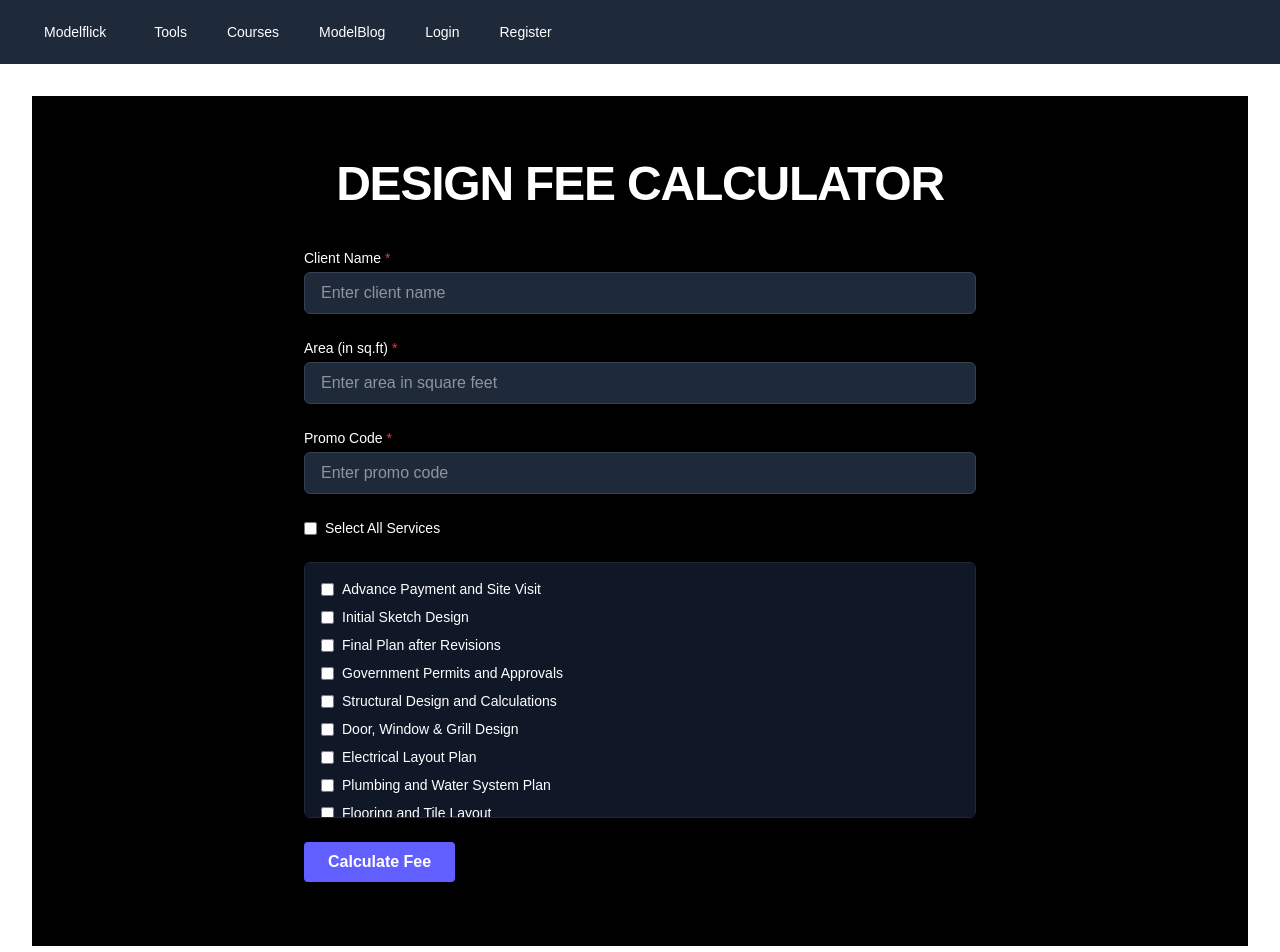
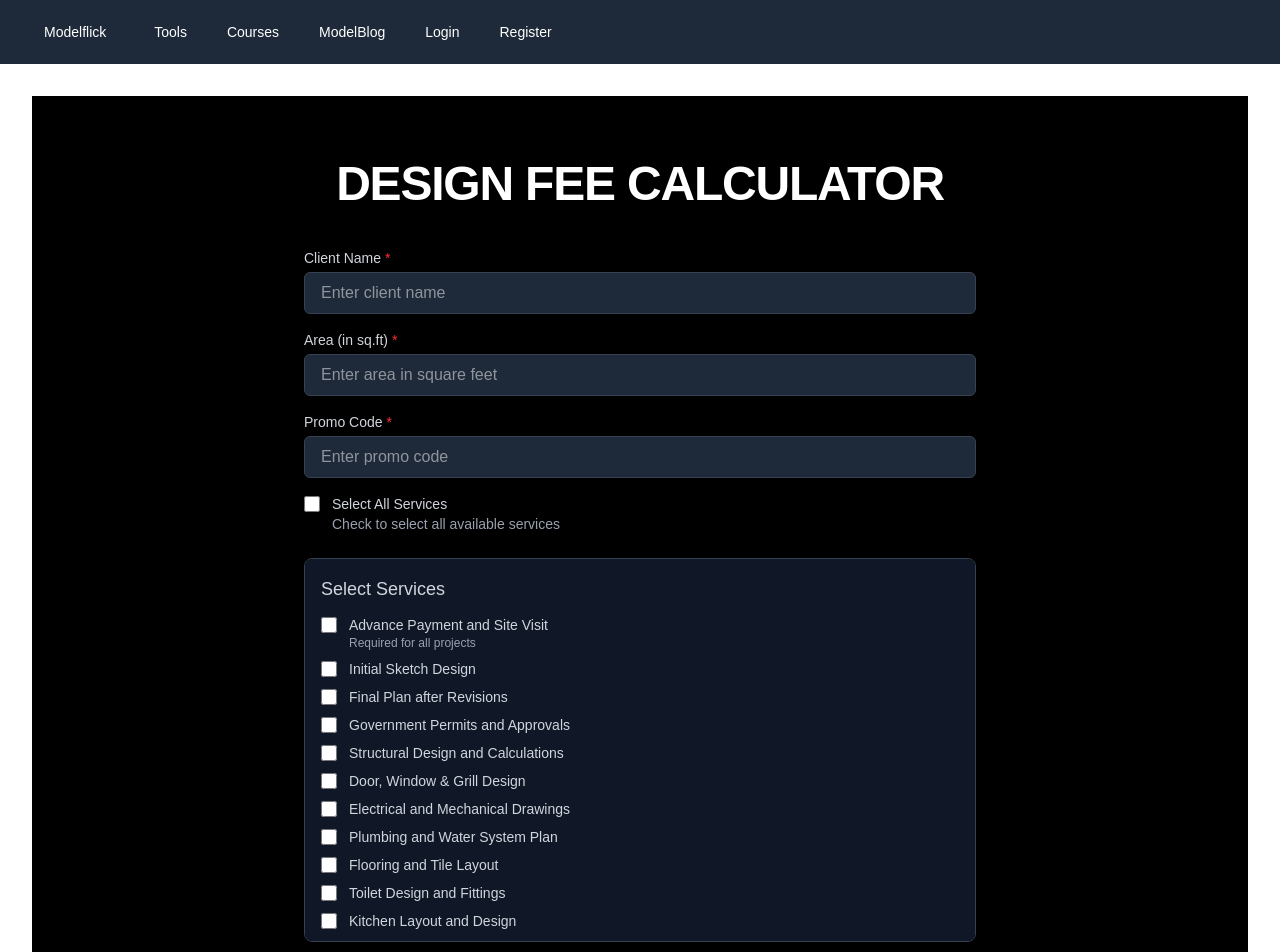
Before and after one commit to Arunarchitect/Website-next, a Next.js app: page /tools/fee in a window 1280 px wide. Shown: the top 952 px of the page. Built offline with nearby package versions, Linux system fonts and the light colour scheme; no server answers.

Commit message:
added elsint and type error corection

```diff
--- a/app/tools/fee/page.tsx
+++ b/app/tools/fee/page.tsx
@@ -1,10 +1,9 @@
 "use client";
-
-import React from "react";
+import React, { useState } from "react";
 import { useCalculator } from "@/components/fee/useCalculator";
 import { generatePDF } from "@/components/fee/PDFGenerator";
 import { FormFields } from "@/components/fee/FormFields";
-import ServicesChecklist from "@/components/fee/ServicesChecklist";
+import { ServicesChecklist } from "@/components/fee/ServicesChecklist";
 import { ResultsDisplay } from "@/components/fee/ResultsDisplay";
 import { serviceComponents } from "@/components/fee/constants";
 
@@ -21,14 +20,29 @@ const BudgetCalculator: React.FC = () => {
     selectAll,
     error,
     selectedComponents,
+    consultantData,
     handleCheckboxChange,
     handleSelectAllChange,
     handleCalculate,
   } = useCalculator();
 
+  const [isLoading, setIsLoading] = useState(false);
+
   const handleGeneratePDF = () => {
-    if (result) {
-      generatePDF(clientName, selectedComponents, serviceFees, result, area);
+    setIsLoading(true);
+    try {
+      if (result) {
+        generatePDF(
+          clientName,
+          selectedComponents,
+          serviceFees,
+          result,
+          area,
+          consultantData
+        );
+      }
+    } finally {
+      setIsLoading(false);
     }
   };
 
@@ -51,7 +65,7 @@ const BudgetCalculator: React.FC = () => {
         />
 
         <ServicesChecklist
-          services={serviceComponents} // Passing serviceComponents as services prop
+          services={serviceComponents}
           selectedComponents={selectedComponents}
           handleCheckboxChange={handleCheckboxChange}
         />
@@ -66,7 +80,10 @@ const BudgetCalculator: React.FC = () => {
         <ResultsDisplay
           result={result}
           error={error}
+          serviceFees={serviceFees}
+          selectedComponents={selectedComponents}
           generatePDF={handleGeneratePDF}
+          isLoading={isLoading}
         />
       </div>
     </div>
--- a/components/areafind/constants.ts
+++ b/components/areafind/constants.ts
@@ -7,5 +7,8 @@ export const spaceTypes: SpaceType[] = [
   { name: "Bathroom", defaultArea: 50 },
   { name: "Dining Room", defaultArea: 120 },
   { name: "Home Office", defaultArea: 80 },
+  { name: "Guest Room", defaultArea: 180 },
+  { name: "Dressing Space", defaultArea: 75 },
+  { name: "Car Porch", defaultArea: 320 },
   { name: "Custom Space", defaultArea: 50, isCustom: true } // Added custom space
 ];
--- a/components/fee/FormFields.tsx
+++ b/components/fee/FormFields.tsx
@@ -9,6 +9,7 @@ interface FormFieldsProps {
   setPromoCode: (value: string) => void;
   selectAll: boolean;
   handleSelectAllChange: () => void;
+  error?: string;
 }
 
 export const FormFields: React.FC<FormFieldsProps> = ({
@@ -20,68 +21,107 @@ export const FormFields: React.FC<FormFieldsProps> = ({
   setPromoCode,
   selectAll,
   handleSelectAllChange,
+  error,
 }) => {
+  const handleAreaChange = (e: React.ChangeEvent<HTMLInputElement>) => {
+    const value = e.target.value;
+    setArea(value === "" ? "" : Math.max(0, Number(value)));
+  };
+
   return (
-    <>
+    <div className="space-y-4">
+      {/* Client Name Field */}
       <div>
-        <label htmlFor="clientName" className="block text-sm font-medium mb-1">
+        <label htmlFor="clientName" className="block text-sm font-medium text-gray-300 mb-1">
           Client Name <span className="text-red-500">*</span>
         </label>
         <input
           type="text"
           id="clientName"
-          className="w-full bg-gray-800 border border-gray-700 rounded-md px-4 py-2"
+          className={`w-full bg-gray-800 border ${error && !clientName ? "border-red-500" : "border-gray-700"} rounded-md px-4 py-2 text-white focus:ring-2 focus:ring-indigo-500 focus:border-transparent transition-colors`}
           value={clientName}
           onChange={(e) => setClientName(e.target.value)}
           placeholder="Enter client name"
           required
+          aria-invalid={!clientName}
+          aria-describedby="clientNameError"
         />
+        {error && !clientName && (
+          <p id="clientNameError" className="mt-1 text-sm text-red-500">
+            Please enter client name
+          </p>
+        )}
       </div>
 
+      {/* Area Field */}
       <div>
-        <label htmlFor="area" className="block text-sm font-medium mb-1">
+        <label htmlFor="area" className="block text-sm font-medium text-gray-300 mb-1">
           Area (in sq.ft) <span className="text-red-500">*</span>
         </label>
         <input
           type="number"
           id="area"
-          className="w-full bg-gray-800 border border-gray-700 rounded-md px-4 py-2"
+          min="0"
+          step="1"
+          className={`w-full bg-gray-800 border ${error && (!area || area <= 0) ? "border-red-500" : "border-gray-700"} rounded-md px-4 py-2 text-white focus:ring-2 focus:ring-indigo-500 focus:border-transparent transition-colors`}
           value={area}
-          onChange={(e) =>
-            setArea(e.target.value === "" ? "" : Number(e.target.value))
-          }
+          onChange={handleAreaChange}
           placeholder="Enter area in square feet"
           required
+          aria-invalid={!area || area <= 0}
+          aria-describedby="areaError"
         />
+        {error && (!area || area <= 0) && (
+          <p id="areaError" className="mt-1 text-sm text-red-500">
+            Please enter a valid area
+          </p>
+        )}
       </div>
 
+      {/* Promo Code Field */}
       <div>
-        <label htmlFor="promoCode" className="block text-sm font-medium mb-1">
+        <label htmlFor="promoCode" className="block text-sm font-medium text-gray-300 mb-1">
           Promo Code <span className="text-red-500">*</span>
         </label>
         <input
           type="text"
           id="promoCode"
-          className="w-full bg-gray-800 border border-gray-700 rounded-md px-4 py-2"
+          className={`w-full bg-gray-800 border ${error && !promoCode ? "border-red-500" : "border-gray-700"} rounded-md px-4 py-2 text-white focus:ring-2 focus:ring-indigo-500 focus:border-transparent transition-colors`}
           value={promoCode}
           onChange={(e) => setPromoCode(e.target.value)}
           placeholder="Enter promo code"
           required
+          aria-invalid={!promoCode}
+          aria-describedby="promoCodeError"
         />
+        {error && !promoCode && (
+          <p id="promoCodeError" className="mt-1 text-sm text-red-500">
+            Please enter promo code
+          </p>
+        )}
       </div>
 
-      <div className="flex items-center">
+      {/* Select All Checkbox */}
+      <div className="flex items-start">
+        <div className="flex items-center h-5">
           <input
             type="checkbox"
             id="select-all"
             checked={selectAll}
             onChange={handleSelectAllChange}
-          className="mr-2"
+            className="h-4 w-4 text-indigo-600 focus:ring-indigo-500 border-gray-700 rounded"
+            aria-describedby="select-all-description"
           />
-        <label htmlFor="select-all" className="text-sm font-medium">
+        </div>
+        <div className="ml-3 text-sm">
+          <label htmlFor="select-all" className="font-medium text-gray-300">
             Select All Services
           </label>
+          <p id="select-all-description" className="text-gray-400">
+            Check to select all available services
+          </p>
         </div>
-    </>
+      </div>
+    </div>
   );
 };
--- a/components/fee/ServicesChecklist.tsx
+++ b/components/fee/ServicesChecklist.tsx
@@ -1,34 +1,74 @@
 import React from "react";
 
 interface ServicesChecklistProps {
-  services: string[];  // Changed from serviceComponents to services
+  services: string[];
   selectedComponents: Record<string, boolean>;
   handleCheckboxChange: (service: string) => void;
+  selectAll?: boolean;
+  error?: string;
 }
 
-const ServicesChecklist: React.FC<ServicesChecklistProps> = ({
-  services,  // Changed prop name
+export const ServicesChecklist: React.FC<ServicesChecklistProps> = ({
+  services,
   selectedComponents,
   handleCheckboxChange,
+  error,
 }) => {
+  // Check if at least one service is selected (excluding "Advance Payment and Site Visit")
+  const hasMinimumSelection = Object.entries(selectedComponents)
+    .filter(([service]) => service !== "Advance Payment and Site Visit")
+    .some(([, selected]) => selected);
+
   return (
-    <div className="bg-gray-900 rounded-md p-4 max-h-64 overflow-y-auto border border-gray-800">
-      {services.map((service) => (  // Using services prop instead of serviceComponents
-        <div key={service} className="flex items-center mb-2">
+    <div className="space-y-4">
+      <div
+        className={`bg-gray-900 rounded-lg p-4 max-h-96 overflow-y-auto border ${
+          error ? "border-red-500" : "border-gray-700"
+        } transition-colors`}
+        aria-live="polite"
+      >
+        <h3 className="text-lg font-medium text-gray-300 mb-3">
+          Select Services
+          {error && !hasMinimumSelection && (
+            <span className="text-red-500 ml-2 text-sm font-normal">
+              (Select at least one service)
+            </span>
+          )}
+        </h3>
+
+        <div className="space-y-2">
+          {services.map((service) => (
+            <div key={service} className="flex items-start">
+              <div className="flex items-center h-5">
                 <input
                   type="checkbox"
-            id={service}
+                  id={`service-${service}`}
                   checked={selectedComponents[service]}
                   onChange={() => handleCheckboxChange(service)}
-            className="mr-2"
+                  className="h-4 w-4 text-indigo-600 focus:ring-indigo-500 border-gray-700 rounded"
+                  aria-describedby={`service-${service}-description`}
                 />
-          <label htmlFor={service} className="text-sm">
+              </div>
+              <div className="ml-3 text-sm">
+                <label
+                  htmlFor={`service-${service}`}
+                  className="font-medium text-gray-300"
+                >
                   {service}
                 </label>
+                {service === "Advance Payment and Site Visit" && (
+                  <p
+                    id={`service-${service}-description`}
+                    className="text-gray-400 text-xs"
+                  >
+                    Required for all projects
+                  </p>
+                )}
+              </div>
             </div>
           ))}
         </div>
+      </div>
+    </div>
   );
 };
-
-export default ServicesChecklist;
--- a/components/fee/constants.ts
+++ b/components/fee/constants.ts
@@ -5,7 +5,7 @@ export const serviceComponents = [
   "Government Permits and Approvals",
   "Structural Design and Calculations",
   "Door, Window & Grill Design",
-  "Electrical Layout Plan",
+  "Electrical and Mechanical Drawings",
   "Plumbing and Water System Plan",
   "Flooring and Tile Layout",
   "Toilet Design and Fittings",
@@ -27,7 +27,7 @@ export const feePercentages: Record<string, number> = {
   "Government Permits and Approvals": 5.0,
   "Structural Design and Calculations": 3.0,
   "Door, Window & Grill Design": 3.0,
-  "Electrical Layout Plan": 5.0,
+  "Electrical and Mechanical Drawings": 5.0,
   "Plumbing and Water System Plan": 5.0,
   "Flooring and Tile Layout": 2.0,
   "Toilet Design and Fittings": 4.0,
@@ -37,8 +37,8 @@ export const feePercentages: Record<string, number> = {
   "Landscape Design": 3.5,
   "Drawings for Government Completion Certificate": 2.5,
   "Basic 3D Renders": 10.0,
-  "Specifications & Estimate": 2.0,
-  "Work Schedule": 3.0,
+  "Specifications & Estimate": 3.0,
+  "Work Schedule": 2.0,
   "Periodic Work Supervision": 10.0,
 };
 
@@ -49,7 +49,7 @@ export const componentHierarchy: Record<string, number> = {
   "Government Permits and Approvals": 4,
   "Structural Design and Calculations": 4,
   "Door, Window & Grill Design": 4,
-  "Electrical Layout Plan": 4,
+  "Electrical and Mechanical Drawings": 4,
   "Plumbing and Water System Plan": 4,
   "Flooring and Tile Layout": 4,
   "Toilet Design and Fittings": 4,
@@ -66,12 +66,12 @@ export const componentHierarchy: Record<string, number> = {
 
 export const componentDescriptions: Record<string, string> = {
   "Advance Payment and Site Visit": "An initial advance along with a site visit helps us understand your project context and requirements thoroughly.",
-  "Initial Sketch Design": "We prepare basic conceptual sketches to translate your vision into an initial plan.",
-  "Final Plan after Revisions": "Incorporates all required client revisions and finalizes the architectural plan.",
+  "Initial Sketch Design": "We prepare basic conceptual sketches to translate your vision into an initial plans.",
+  "Final Plan after Revisions": "Incorporates all required client revisions and finalizes the architectural plan, sections and elevations.",
   "Government Permits and Approvals": "Includes preparation and submission of drawings/documents for necessary permits.",
   "Structural Design and Calculations": "Engineering calculations and structural drawings to ensure safety and stability.",
   "Door, Window & Grill Design": "Customized design of openings and grills for optimal aesthetics and ventilation.",
-  "Electrical Layout Plan": "Detailed electrical circuit and switch layout for safe and convenient power distribution.",
+  "Electrical and Mechanical Drawings": "Detailed electrical circuit and switch layout for safe and convenient power distribution.",
   "Plumbing and Water System Plan": "Plan for water supply, drainage, and plumbing systems ensuring efficiency.",
   "Flooring and Tile Layout": "Layout plans for flooring patterns and tile positioning suited to your interiors.",
   "Toilet Design and Fittings": "Detailed WC, bath area, and sanitary fittings layout with ergonomic planning.",
```
Also changed, not shown: components/fee/PDFGenerator.ts (+154 -35 lines), components/fee/ResultsDisplay.tsx (+56 -17 lines), components/fee/useCalculator.ts (+33 -9 lines). Lines whose indentation alone changed are shown as unchanged.
